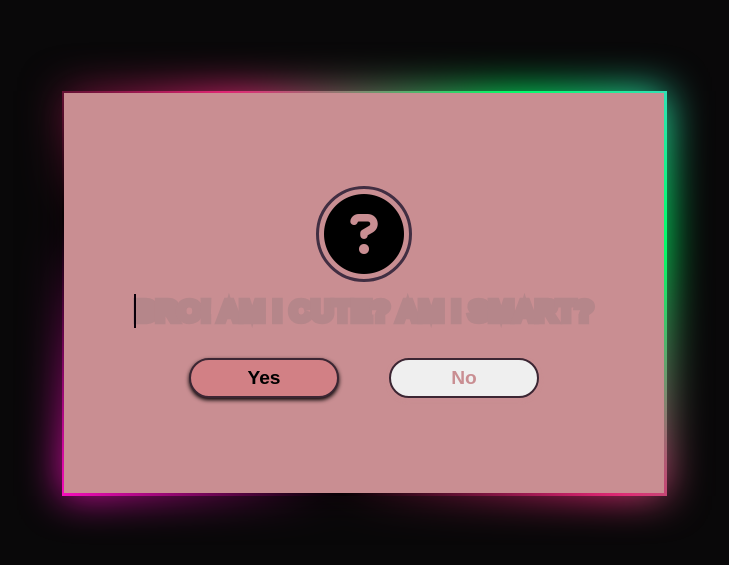
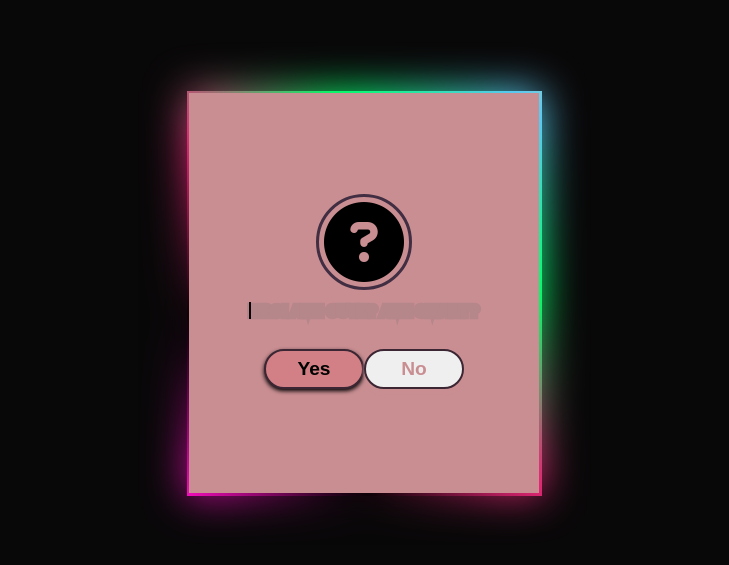
Before and after one commit to Eaint-shin/holaa.github.io, a plain HTML site: page index.html in a window 1280 px wide. Shown: the part 107-672 px from the top of the page, without its empty margins (276-1005 px from the left). Drawn offline with Linux system fonts and the light colour scheme.

Commit message:
Add files via upload

```diff
--- a/pyinloz.css
+++ b/pyinloz.css
@@ -15,10 +15,9 @@ body{
 }
 .container{
     position: relative;
-    width: 600px;
+    width: 350px;
     height:400px;
     background: rgb(201, 142, 146) ;
-
     display:flex;
     justify-content: center;
     align-items: center;
@@ -66,7 +65,7 @@ i{
 }
 h2{
     position: relative;
-    font-size:30px;
+    font-size:15px;
     color:rgb(201, 142, 146);
     margin:15px 0;
     -webkit-text-stroke:0.5vw rgb(181, 134, 138);
@@ -96,7 +95,7 @@ h2::before{
 }
 button{
     position:absolute;
-    width:150px;
+    width:100px;
     height:inherit;
     font-size: 1.2rem;
     font-weight: 600;
@@ -109,12 +108,12 @@ button{
 
 }
 button:nth-child(1){
-    margin-left: -200px;
+    margin-left: -100px;
     background:  rgb(210, 128, 133);
 
 }
 button:nth-child(2){
-    margin-right: -200px;
+    margin-right: -100px;
     color:  rgb(201, 142, 146);
 }
 
```
